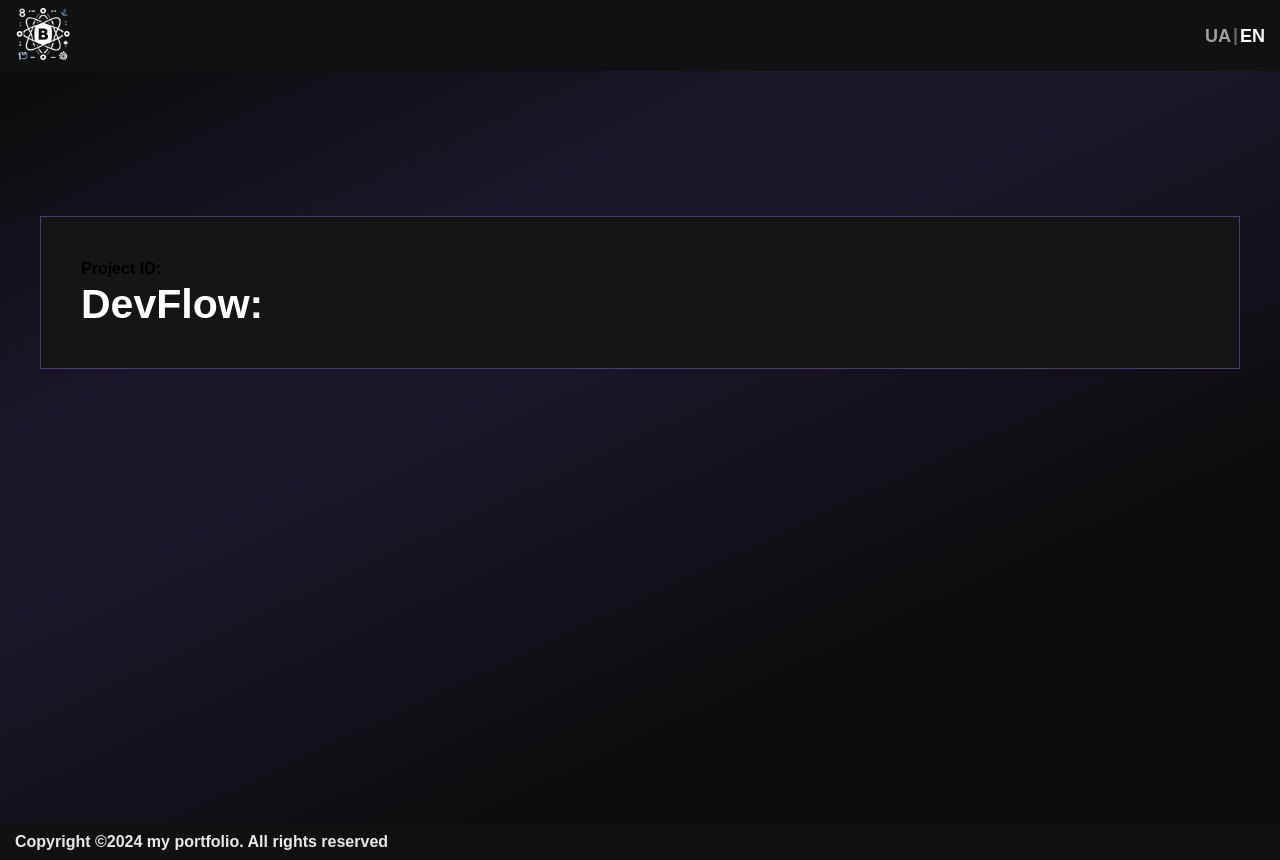
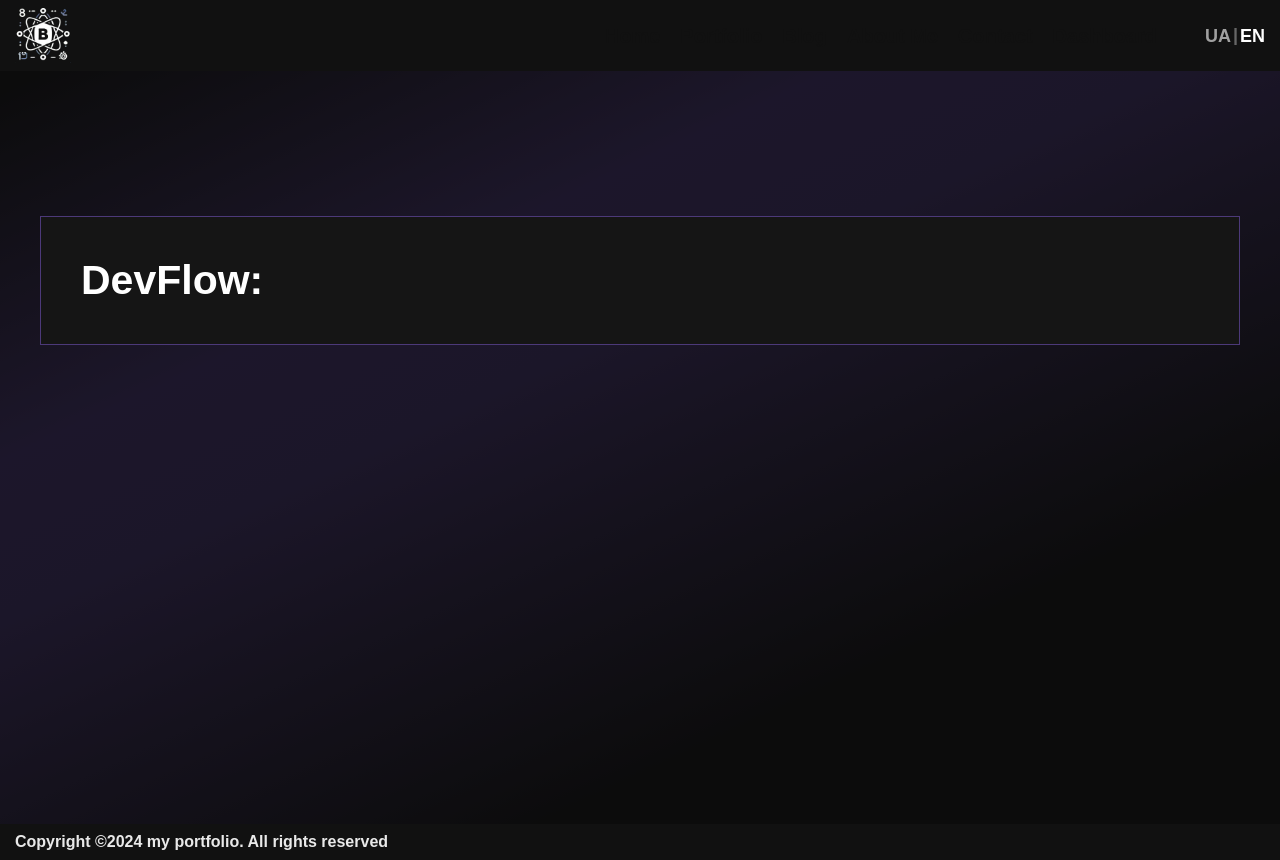
Before and after one commit to maizer12/my-portfolio, a Next.js app: page /en/project/1 in a window 1280 px wide. Built offline with nearby package versions, Linux system fonts and the light colour scheme; a web font is replaced by a local one.

Commit message:
fix page

```diff
--- a/src/app/[locale]/project/[id]/page.tsx
+++ b/src/app/[locale]/project/[id]/page.tsx
@@ -1,18 +1,11 @@
 import { HTag } from '@/common';
 
-type Props = {
-  id: string;
-};
-
-const ProjectPage = ({ id }: Props) => {
+export default function Project() {
   return (
     <section className="py-24 bg-main justify-center items-center h-screen">
       <div className="max-w-[1200px] w-full mx-auto banner">
-        <h1>Project ID: {id}</h1>
         <HTag tag="h1">DevFlow:</HTag>
       </div>
     </section>
   );
-};
-
-export default ProjectPage;
+}
```
